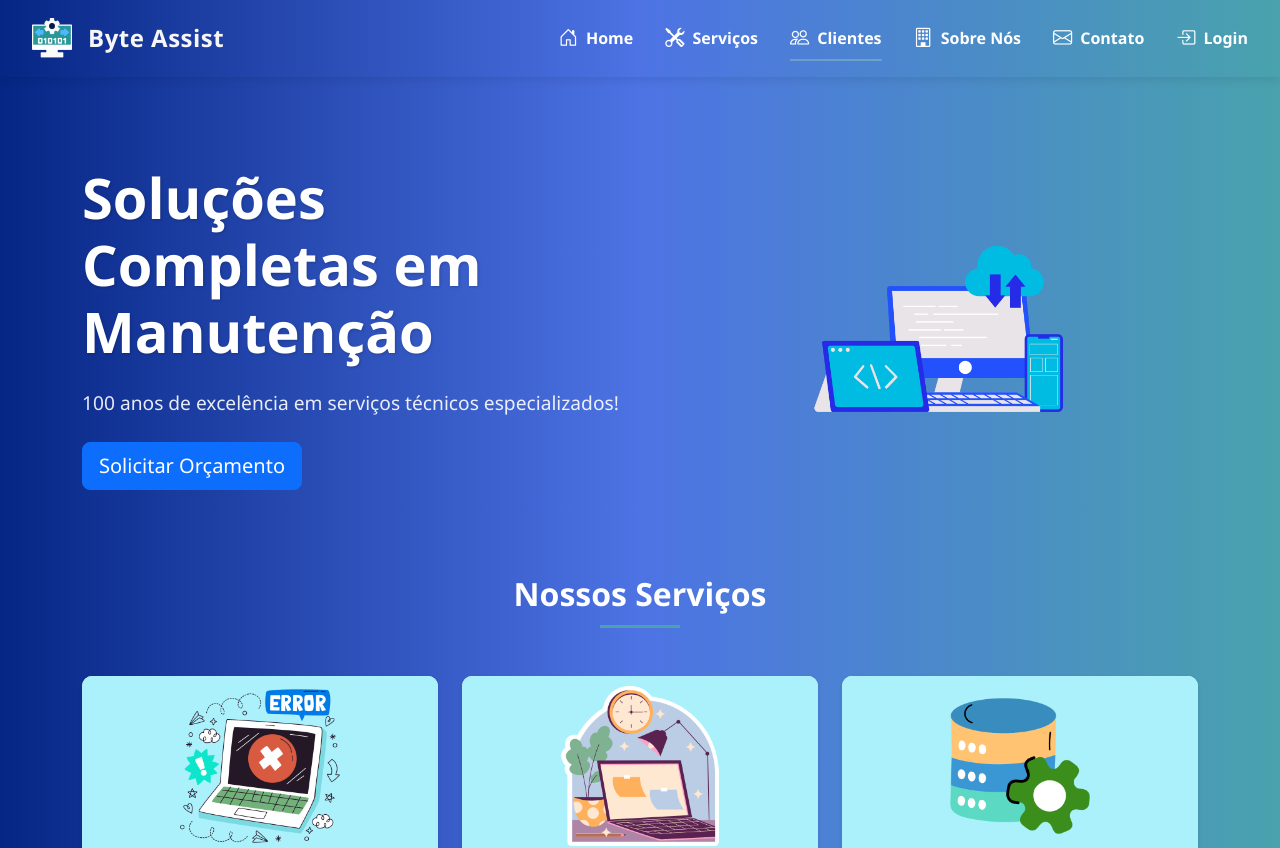
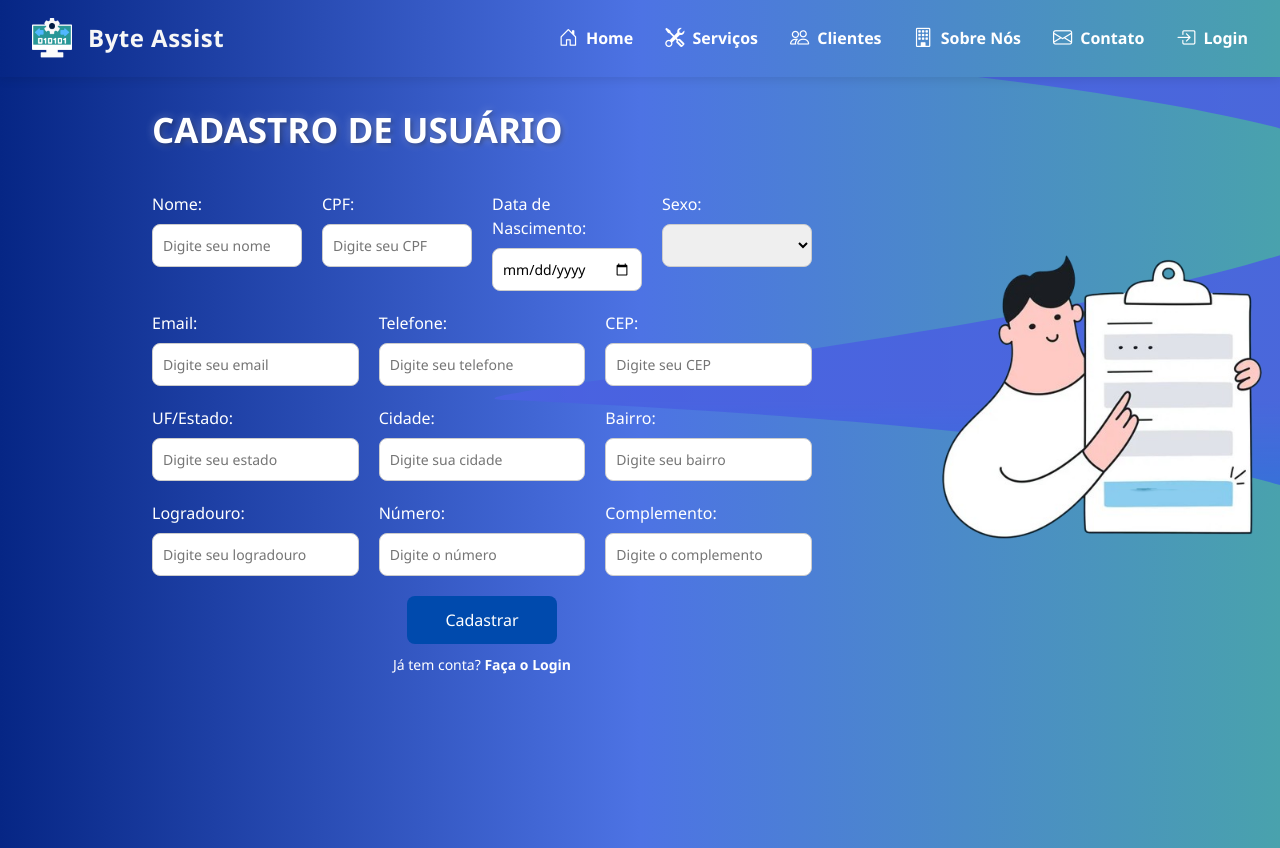
Before and after one commit to VictorPBilbao/ProjetoWeb2, an Angular app in the folder byteassist-frontend/: page /register in a window 1280 px wide. Before the commit this address led to /#clientes. Shown: the top 848 px of the page. Built offline with nearby package versions, Linux system fonts and the light colour scheme.

Commit message:
feature(register): Tela de Cadastro

```diff
--- a/byteassist-frontend/src/app/app.routes.ts
+++ b/byteassist-frontend/src/app/app.routes.ts
@@ -2,11 +2,13 @@ import { Routes } from '@angular/router';
 import { LoginComponent } from './features/pages/login/login.component';
 import { HomeComponent } from './features/pages/home/home.component';
 import { EmployeeComponent } from './features/pages/employee/employee.component';
+import { RegisterComponent } from './features/pages/register/register.component';
 
 export const routes: Routes = [
   {path: '', component: HomeComponent},
   {path: 'login',component: LoginComponent},
   {path: 'employee', component: EmployeeComponent},
+  {path: 'register', component: RegisterComponent},
   { path: '**', redirectTo: '' } // Redireciona para home se rota não existir
 
 ];
--- a/byteassist-frontend/src/app/features/pages/register/register.component.css
+++ b/byteassist-frontend/src/app/features/pages/register/register.component.css
@@ -1,14 +1,54 @@
 section {
   background: linear-gradient(90deg, #062685 0%, #4d73e4 50%, #49a2ad 100%);
-  min-height: 100vh;
+  height: 100vh;
+  display: flex;
   color: #ffffff;
   overflow: hidden;
+}
+
+.wave-container {
+  position: fixed;
+  top: 0;
+  left: 0;
+  width: 100%;
+  height: 100vh;
+  z-index: 1; /* Certifique-se de que as ondas estão atrás do formulário */
+}
+
+.wave-gradient {
+  position: absolute;
+  top: 0;
+  left: 0;
+  width: 100%;
+  height: 100%;
+  background: linear-gradient(
+      180deg,
+      rgba(74, 97, 224, 0.9) 50%,
+      rgba(29, 103, 231, 0.7) 70%,
+      rgba(7, 85, 219, 0) 50%
+  );
+  mask-image: url(#waveMask);
+  -webkit-mask-image: url(#waveMask);
+  mask-size: 100% 100%;
+  -webkit-mask-size: 100% 100%;
+}
+
+.wave-overlay {
+  position: absolute;
+  top: 48%;
+  left: 30%;
+  transform: translate(-70%, -40%);
+  width: 360px;
+  height: 360px;
+  border-radius: 0%;
+  z-index: 10;
+  background: none;
 }
 
 .container {
   display: flex;
   flex-direction: column;
-  min-height: 100%;
+  min-height: 100vh; /* Garante que o contêiner ocupe toda a altura da tela */
 }
 
 .main-header {
@@ -74,12 +114,38 @@ section {
   box-shadow: 0 4px 12px rgba(0, 0, 0, 0.1);
 }
 
+.content-wrapper {
+  display: flex; /* Organiza o formulário e a imagem lado a lado */
+  justify-content: space-between; /* Espaça os elementos */
+  align-items: flex-start; /* Alinha os elementos no topo */
+  gap: 20px; /* Espaçamento entre o formulário e a imagem */
+  height: 100%;
+}
+
 .right-section {
-  width: 50%;
-  margin-left: 50%;
+  flex: 2; /* Faz o formulário ocupar mais espaço */
+  width: 100%; /* Permite que o formulário ocupe toda a largura */
+  margin: 0 auto; /* Centraliza o conteúdo */
   padding: 30px 70px;
   position: relative;
-  z-index: 2;
+  z-index: 2; /* Certifique-se de que o formulário está acima das ondas */
+  max-height: 90vh
+}
+
+.image-section {
+  flex: 1; /* Faz a imagem ocupar menos espaço */
+  display: flex;
+  justify-content: center; /* Centraliza horizontalmente a imagem */
+  align-items: center; /* Centraliza verticalmente a imagem */
+  height: 80%;
+  position: relative; /* Permite o uso do z-index */
+  z-index: 3;
+}
+
+.image-section img {
+  max-width: 400px; /* Define a largura máxima da imagem */
+  height: auto; /* Mantém a proporção da imagem */
+  border-radius: 8px; /* Adiciona bordas arredondadas, se necessário */
 }
 
 .welcome-text {
@@ -98,11 +164,64 @@ section {
 }
 
 .register-form {
-  max-width: 400px;
+  max-width: 850px;
+  width: 100%; /* Garante que o formulário ocupe toda a largura disponível */
+}
+
+.form-columns {
+  display: flex;
+  justify-content: space-between; /* Garante que as colunas fiquem lado a lado */
+  gap: 30px; /* Espaçamento entre as colunas */
+}
+
+.form-column {
+  flex: 1; /* Faz com que as colunas ocupem o mesmo espaço */
+  max-width: 800px; /* Limita a largura máxima das colunas */
+}
+
+.form-row {
+  display: flex;
+  justify-content: space-between; /* Garante que os campos fiquem lado a lado */
+  gap: 20px; /* Espaçamento entre os campos */
+  margin-bottom: 20px; /* Espaçamento entre as linhas */
+}
+
+.button-group {
+  flex: 0 0 auto; /* Impede que o botão ocupe o espaço das colunas */
+  text-align: center; /* Centraliza o botão dentro do grupo */
+}
+
+.button-row {
+  display: flex;
+  justify-content: center; /* Centraliza o botão horizontalmente */
+  margin-top: 20px; /* Espaçamento acima do botão */
+}
+
+.login-row {
+  display: flex;
+  justify-content: center; /* Centraliza a frase horizontalmente */
+  margin-top: 10px; /* Espaçamento acima da frase */
+}
+
+.register-btn {
+  width: 150px; /* Define a largura do botão */
+  padding: 12px;
+  background-color: #004aad;
+  color: white;
+  border: none;
+  border-radius: 8px; /* Adiciona bordas arredondadas */
+  cursor: pointer;
+  font-size: 16px;
+  text-align: center;
+}
+
+.register-btn:hover {
+  background-color: #003a8c;
 }
 
 .form-group {
-  margin-bottom: 20px;
+  flex: 1; /* Faz com que os campos ocupem o mesmo espaço */
+  min-width: 150px; /* Define uma largura mínima para os campos */
 }
 
 .form-group label {
@@ -111,15 +230,13 @@ section {
   font-size: 16px;
 }
 
-.form-group input {
-  width: 100%;
-  padding: 12px 15px;
+.form-group input,
+.form-group select {
+  width: 100%; /* Garante que os campos ocupem toda a largura disponível */
+  padding: 10px;
+  border: 1px solid #ccc;
   border-radius: 8px;
-  border: none;
-  background-color: rgba(244, 250, 251, 0.9);
-  font-size: 16px;
-  box-shadow: 0 4px 6px rgba(0, 0, 0, 0.1);
-  transition: box-shadow 0.3s ease, transform 0.2s ease;
+  font-size: 14px;
 }
 
 .form-group input:focus {
@@ -128,28 +245,19 @@ section {
 }
 
 .form-links {
-  margin: 20px 0;
-  text-align: right;
+  font-size: 14px;
+  color: #ffffff;
+  text-align: center; /* Centraliza o texto */
 }
 
-.register-btn {
-  background-color: #004aad;
-  color: white;
-  border: none;
-  padding: 12px 40px;
-  border-radius: 30px;
-  font-size: 16px;
-  font-weight: 700;
-  cursor: pointer;
-  margin-top: 10px;
-  transition: background-color 0.3s;
-  width: 100%;
-  box-shadow: 0 4px 8px rgba(0, 74, 173, 0.3);
+.form-links a {
+  color: #ffffff;
+  text-decoration: none;
+  font-weight: bold;
 }
 
-.register-btn:hover {
-  background-color: #003a8a;
-  box-shadow: 0 6px 12px rgba(0, 74, 173, 0.4);
+.form-links a:hover {
+  text-decoration: underline;
 }
 
 .error-message {
--- a/byteassist-frontend/src/app/features/pages/register/register.component.html
+++ b/byteassist-frontend/src/app/features/pages/register/register.component.html
@@ -1,12 +1,12 @@
-<app-notification [message]="message" [visible]="showNotification"/>
+<app-notification [message]="message" [visible]="showNotification"></app-notification>
 
 <section>
   <svg width="0" height="0">
     <defs>
       <mask id="waveMask" maskUnits="objectBoundingBox" maskContentUnits="objectBoundingBox">
         <path d="M0,0
-                    C0.3,0.2 0.2,0.5 0.4,0.5
-                    C0.7,0.6 0.7,0.9 1,1
+                C2.3,0.2 0.2,0.5 0.4,0.5
+                C1.7,0.6 0.7,0.9 1,1
                 L1,0
                 Z"
               fill="white" />
@@ -14,73 +14,104 @@
     </defs>
   </svg>
 
-  <div class="container">
-    <header class="main-header">
-        <div class="branding">
-            <img src="/images/byte.png" alt="ByteAssist Logo" class="logo">
-            <span class="company-name">
-                <h1>Byte Assist</h1>
-            </span>
-        </div>
-
-        <nav class="main-nav">
-            <a href="/" class="nav-item d-flex align-items-center">
-                <i class="bi bi-house-door-fill"></i>
-                <h3>Home</h3>
-            </a>
-            <a href="#" class="nav-item d-flex align-items-center">
-                <i class="bi bi-people-fill"></i>
-                <h3>Sobre Nós</h3>
-            </a>
-            <a href="#" class="nav-item d-flex align-items-center">
-                <i class="bi bi-info-circle-fill"></i>
-                <h3>Ajuda</h3>
-            </a>
-        </nav>
-    </header>
-
-    <div class="content-wrapper">
-
   <div class="wave-container">
     <div class="wave-gradient"></div>
     <div class="wave-overlay"></div>
   </div>
 
+  <div class="container">
+    <div class="content-wrapper">
       <div class="right-section">
-            <h2 class="welcome-text">CRIE SUA CONTA!</h2>
+        <h2 class="welcome-text">Cadastro de Usuário</h2>
         <form [formGroup]="registerForm" (ngSubmit)="onSubmit()" class="register-form">
+          <!-- Linha 1: Nome, CPF, Data de Nascimento -->
+          <div class="form-row">
             <div class="form-group">
-                    <label for="username">Usuário:</label>
-                    <input type="text" id="username" formControlName="username" placeholder="Digite seu usuário" required>
-                    <div class="error-message" *ngIf="isFieldInvalid('username')">
-                      {{ getErrorMessage('username') }}
+              <label for="nome">Nome:</label>
+              <input type="text" id="nome" formControlName="nome" placeholder="Digite seu nome" required>
+            </div>
+            <div class="form-group">
+              <label for="cpf">CPF:</label>
+              <input type="text" id="cpf" formControlName="cpf" placeholder="Digite seu CPF" required>
+            </div>
+            <div class="form-group">
+              <label for="dataNascimento">Data de Nascimento:</label>
+              <input type="date" id="dataNascimento" formControlName="dataNascimento" required>
+            </div>
+            <div class="form-group">
+                <label for="sexo">Sexo:</label>
+                <select id="sexo" formControlName="sexo" required>
+                  <option value="Feminino">Feminino</option>
+                  <option value="Masculino">Masculino</option>
+                  <option value="Outro">Outro</option>
+                </select>
               </div>
           </div>
 
+          <!-- Linha 2: Email, Telefone, Sexo -->
+          <div class="form-row">
             <div class="form-group">
-                    <label for="password">Senha:</label>
-                    <input type="password" id="password" formControlName="password" placeholder="Digite sua senha" required>
-                    <div class="error-message" *ngIf="isFieldInvalid('password')">
-                      {{ getErrorMessage('password') }}
+              <label for="email">Email:</label>
+              <input type="email" id="email" formControlName="email" placeholder="Digite seu email" required>
+            </div>
+            <div class="form-group">
+              <label for="telefone">Telefone:</label>
+              <input type="text" id="telefone" formControlName="telefone" placeholder="Digite seu telefone" required>
+            </div>
+            <div class="form-group">
+                <label for="cep">CEP:</label>
+                <input type="text" id="cep" formControlName="cep" placeholder="Digite seu CEP" required>
               </div>
           </div>
 
+          <!-- Linha 3  -->
+          <div class="form-row">
             <div class="form-group">
-                    <label for="confirmPassword">Confirme a Senha:</label>
-                    <input type="password" id="confirmPassword" formControlName="confirmPassword" placeholder="Confirme sua senha" required>
-                    <div class="error-message" *ngIf="isFieldInvalid('confirmPassword')">
-                      {{ getErrorMessage('confirmPassword') }}
+              <label for="uf">UF/Estado:</label>
+              <input type="text" id="uf" formControlName="uf" placeholder="Digite seu estado" required>
+            </div>
+            <div class="form-group">
+                <label for="cidade">Cidade:</label>
+                <input type="text" id="cidade" formControlName="cidade" placeholder="Digite sua cidade" required>
+              </div>
+              <div class="form-group">
+                <label for="bairro">Bairro:</label>
+                <input type="text" id="bairro" formControlName="bairro" placeholder="Digite seu bairro" required>
+              </div>
+          </div>
+          <!-- Linha 4  -->
+          <div class="form-row">
+            <div class="form-group">
+                <label for="logradouro">Logradouro:</label>
+                <input type="text" id="logradouro" formControlName="logradouro" placeholder="Digite seu logradouro" required>
+              </div>
+              <div class="form-group">
+                <label for="numero">Número:</label>
+                <input type="text" id="numero" formControlName="numero" placeholder="Digite o número" required>
+              </div>
+              <div class="form-group">
+                <label for="complemento">Complemento:</label>
+                <input type="text" id="complemento" formControlName="complemento" placeholder="Digite o complemento">
               </div>
           </div>
 
-                <div class="form-links">
-                    <button type="submit" class="register-btn">Registrar</button>
-                    <div class="login-link">
-                        <span>Já tem uma conta?</span>
-                        <a href="#" class="login">Faça login</a>
+          <!-- Botão Cadastrar -->
+            <div class="form-group button-group">
+              <button type="submit" class="register-btn">Cadastrar</button>
             </div>
+
+          <!-- Link para Login -->
+          <div class="form-row login-row">
+            <p class="form-links">
+              Já tem conta? <a (click)="navigateToLogin()" class="register">Faça o Login</a>
+            </p>
           </div>
         </form>
+    </div>
+
+    <!-- Seção da imagem -->
+    <div class="image-section">
+        <img src="\images\imagemresgisterr-removebg-preview.png" alt="Imagem de Registro">
     </div>
   </div>
 </div>
--- a/byteassist-frontend/src/app/features/pages/register/register.component.ts
+++ b/byteassist-frontend/src/app/features/pages/register/register.component.ts
@@ -3,6 +3,7 @@ import { FormBuilder, FormGroup, Validators, ReactiveFormsModule } from '@angula
 import { CommonModule } from '@angular/common';
 import { NotificationComponent } from '../../components/notification/notification.component';
 import { AuthService } from '../../services/auth/auth.service';
+import { Router } from '@angular/router';
 
 @Component({
   selector: 'app-register',
@@ -19,15 +20,28 @@ export class RegisterComponent implements OnInit {
   message: string = '';
   showNotification: boolean = false;
 
-  constructor(private fb: FormBuilder, private auth: AuthService) { }
+  constructor(private fb: FormBuilder, private auth: AuthService, private router: Router) {}
 
   ngOnInit(): void {
     this.registerForm = this.fb.group({
-      username: ['', [Validators.required]],
-      password: ['', [Validators.required]],
-      confirmPassword: ['', [Validators.required]],
-      email: ['', [Validators.required, Validators.email]]
+      cpf: ['', [Validators.required]],
+      nome: ['', [Validators.required]],
+      dataNascimento: ['', [Validators.required]],
+      sexo: ['', [Validators.required]],
+      email: ['', [Validators.required, Validators.email]],
+      telefone: ['', [Validators.required]],
+      cep: ['', [Validators.required]],
+      uf: ['', [Validators.required]],
+      cidade: ['', [Validators.required]],
+      bairro: ['', [Validators.required]],
+      logradouro: ['', [Validators.required]],
+      numero: ['', [Validators.required]],
+      complemento: ['']
     });
+  }
+
+  navigateToLogin(): void {
+    this.router.navigate(['/login']); // Redireciona para a página de login
   }
 
   isFieldInvalid(field: string): boolean {
@@ -61,13 +75,12 @@ export class RegisterComponent implements OnInit {
         return;
       }
 
-      // Adicionando tipos explícitos para response e err
       this.auth.register(this.registerForm.value).subscribe({
-        next: (response: any) => { // Use o tipo correto se souber
+        next: (response: any) => {
           this.message = 'Registro realizado com sucesso!';
           this.showNotification = true;
         },
-        error: (err: any) => { // Use o tipo correto se souber
+        error: (err: any) => {
           this.message = 'Erro ao registrar. Tente novamente mais tarde.';
           this.showNotification = true;
         }
```
Also changed, not shown: byteassist-frontend/public/images/imagemresgisterr-removebg-preview.png (added). Lines whose indentation alone changed are shown as unchanged.
